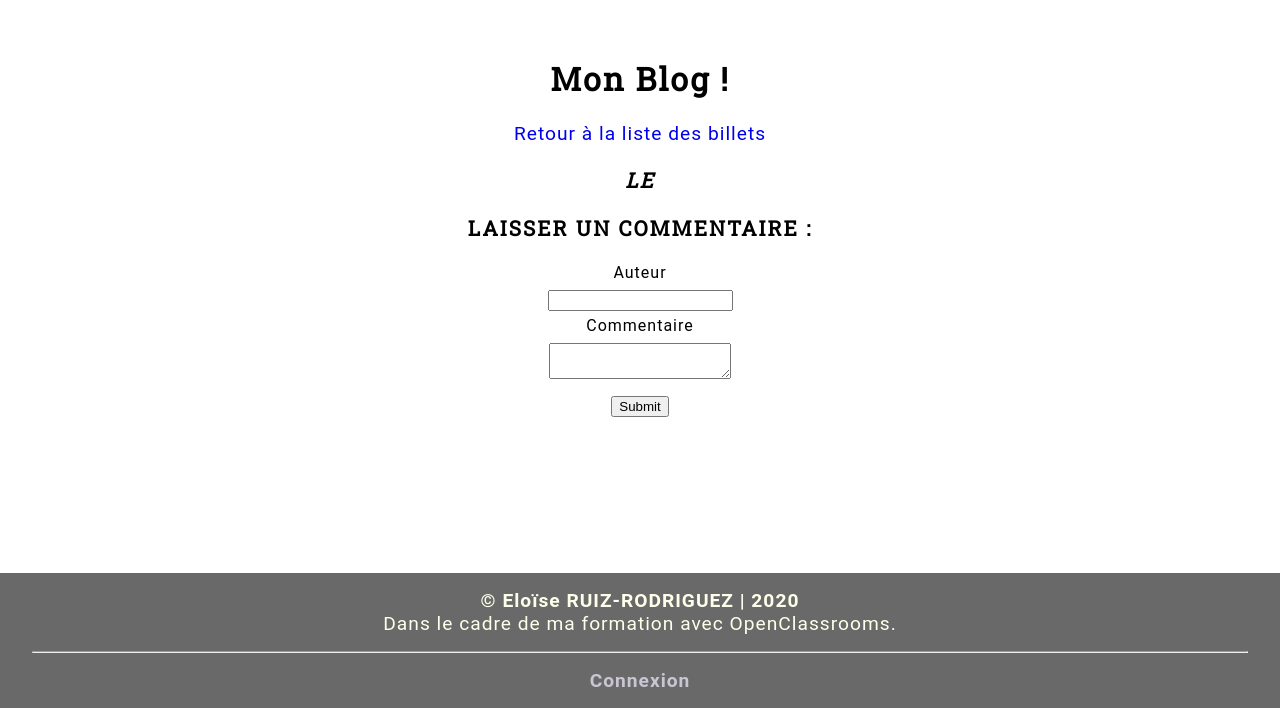
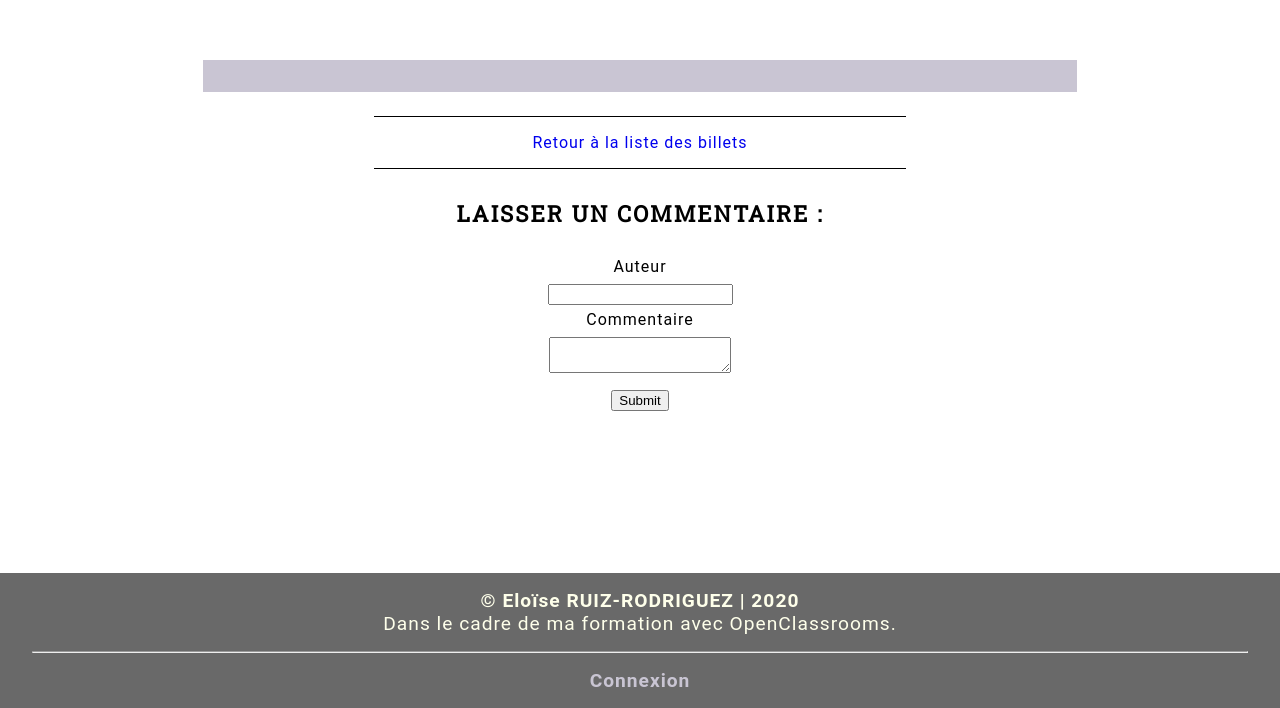
Before and after one commit to Loly-webdev/blog, a PHP site: template View/template/front/article.html.twig in a window 1280 px wide. Shown: the part 92-800 px from the top of the page. Run offline with PHP 8.4, Linux system fonts and the light colour scheme; the template is opened without the code that fills it, so the values that code supplies are empty; some libraries are stand-ins or nearby versions.

Commit message:
correction of comments

```diff
--- a/Config/rootConfig.php
+++ b/Config/rootConfig.php
@@ -3,8 +3,7 @@
 define('PROJECT_CONFIG', PROJECT_ROOT . 'Config' . DS);
 
 define('PROJECT_CONTROLLER', PROJECT_ROOT . 'Controller' . DS);
-//define('PROJECT_CONTROLLER_A', PROJECT_APPLICATION . 'Controller' . DS . 'Admin' . DS);
-//define('PROJECT_CONTROLLER_H', PROJECT_APPLICATION . 'Controller' . DS . 'Home' . DS);
+//define('PROJECT_CONTROLLER_A', PROJECT_CONTROLLER . 'Admin' . DS);
 
 define('PROJECT_CORE', PROJECT_ROOT . 'Core' . DS);
 
@@ -16,5 +15,4 @@ define('PROJECT_VENDOR', PROJECT_ROOT . 'vendor' . DS);
 
 define('PROJECT_VIEW', PROJECT_ROOT . 'View' . DS);
 define('PROJECT_TEMPLATE', PROJECT_VIEW . 'template' . DS);
-define('PROJECT_VIEW_F', PROJECT_TEMPLATE . 'front' . DS);
-define('PROJECT_VIEW_A', PROJECT_TEMPLATE . 'admin' . DS);
+//define('PROJECT_VIEW_A', PROJECT_TEMPLATE . 'admin' . DS);
--- a/Core/AbstractPDO.php
+++ b/Core/AbstractPDO.php
@@ -8,6 +8,7 @@ abstract class AbstractPDO
 
     public abstract static function getHostKey(): string;
 
+    // singleton of PDOConnect object to load once this method
     public static function PDOConnect()
     {
         $driverOptions = [
@@ -18,13 +19,14 @@ abstract class AbstractPDO
 
         $cnxData = HOSTS[static::getHostKey()] ?? null;
 
+        // Check if the data of connexion to database exist, or return an exception
         if (null === $cnxData) {
-            // SI la clef de connexion à la bdd existe pas on leve une exeption
             throw new Exception(
                 "Les informations de connexion à la base de données ne sont pas valide."
             );
         }
 
+        // Get data of connexion
         if (is_null(self::$cnx)) {
             self::$cnx = new PDO(
                 "mysql:host=" . $cnxData['host'] . ";dbname=" . $cnxData['name'],
@@ -33,7 +35,6 @@ abstract class AbstractPDO
                 $driverOptions
             );
         }
-
         return self::$cnx;
     }
 }
--- a/Public/css/style.css
+++ b/Public/css/style.css
@@ -22,13 +22,11 @@ hr {
 }
 
 h1,
-h2, h3{
+h2,
+h3,
+h4 {
     font-family: 'Roboto Slab', sans-serif;
     letter-spacing: 2px;
-}
-
-h2,
-h3 {
     text-transform: uppercase;
 }
 
@@ -37,11 +35,15 @@ h1 {
 }
 
 h2 {
-    font-size: 1.7rem;
+    font-size: 1.8rem;
 }
 
 h3 {
-    font-size: 1.3rem;
+    font-size: 1.6rem;
+}
+
+h4 {
+    font-size: 1.4rem;
 }
 
 p {
@@ -204,11 +206,34 @@ footer a {
 }
 
 /*blog*/
-.news p {
-    background-color: #CCCCCC;
-    margin-top: 0;
-}
-.news {
+.article {
     width: 70%;
     margin: auto;
 }
+
+.article p {
+    background-color: rgb(201, 197, 211);
+    padding: 1rem;
+}
+
+.comment {
+    width: 60%;
+    margin: auto;
+}
+
+.comment p {
+    background-color: rgba(201, 197, 211, 0.6);
+    padding: 1rem;
+}
+
+.link {
+    width: 40%;
+    margin:  1.5rem auto;
+    padding: 1rem;
+    border-top: solid 1px black;
+    border-bottom: solid 1px black;
+}
+
+.form {
+
+}
--- a/Repository/ArticleRepository.php
+++ b/Repository/ArticleRepository.php
@@ -17,7 +17,7 @@ class ArticleRepository extends DefaultAbstractRepository
     }
 
     /**
-     * Add the entry with the id find by the getParams method
+     * Add an article to the database
      * @param $article
      * @return bool
      * @throws Exception
--- a/Repository/DefaultAbstractRepository.php
+++ b/Repository/DefaultAbstractRepository.php
@@ -37,7 +37,6 @@ abstract class DefaultAbstractRepository extends DefaultPDO implements DefaultRe
      * @return mixed
      * @throws Exception
      */
-
     public static function findOne($articleId)
     {
         $req = static::getPDO()->prepare('
--- a/Repository/DefaultRepositoryInterface.php
+++ b/Repository/DefaultRepositoryInterface.php
@@ -2,5 +2,6 @@
 
 interface DefaultRepositoryInterface
 {
+    // Data of Database
     public static function getTableData();
 }
--- a/View/template/base.html.twig
+++ b/View/template/base.html.twig
@@ -1,24 +1,22 @@
 <!DOCTYPE html>
 <html lang="fr">
 <head>
-    {% block head %}
-        {{ include('template/partial/_head.html.twig') }}
-        <title>{% block title %}{% endblock %}</title>
-    {% endblock %}
+    {{ include('template/partial/_head.html.twig') }}
+    <title>{% block title %}{% endblock %}</title>
 </head>
 <body>
 <header>
-    {% block nav %}
-        {{ include('template/partial/_nav.html.twig') }}
-    {% endblock %}
+    {{ include('template/partial/_nav.html.twig') }}
 </header>
 <main>
     {% block content %}{% endblock %}
 </main>
 <footer>
-    {% block footer %}
-        {{ include('template/partial/_footer.html.twig') }}
-    {% endblock %}
+    {{ include('template/partial/_footer.html.twig') }}
+    <hr>
+    <p>
+        <a href="/connexion">Connexion</a>
+    </p>
 </footer>
 </body>
 </html>
--- a/View/template/front/article.html.twig
+++ b/View/template/front/article.html.twig
@@ -3,35 +3,26 @@
     {{ post['title'] }}
 {% endblock %}
 {% block content %}
-    <h1>Mon Blog !</h1>
-    <p><a href="/blog">Retour à la liste des billets</a></p>
-    <div class="news">
-        <h3>
-            {% block postTitle %}
-                {{ article['title'] }}
-            {% endblock %}
-
-            {% block dateTitle %}
-                <em>le {{ article['creation_date'] }}</em>
-            {% endblock %}
-        </h3>
+    <section class="article">
+        <h2>{{ article['title'] }}</h2>
+        <strong>{{ article['creation_date'] }}</strong>
         <p>
-            {% block postContent %}
             {{ article['content'] }}
-            {% endblock %}
         </p>
-    </div>
-    <div>
-        {% block commentContent %}
+    </section>
+    <section class="comment">
         {% for comment in comments %}
-                <p>
             <strong>{{ comment['author'] }}</strong>
-                    le {{ comment['comment_date'] }}
-                </p>
+            <br>
+            <em>{{ comment['comment_date'] }}</em>
             <p>{{ comment['comment'] }}</p>
         {% endfor %}
-            <h3>Laisser un commentaire :</h3>
-            {% block formComments %}
+    </section>
+    <section class="link">
+        <a href="/blog">Retour à la liste des billets</a>
+    </section>
+    <section class="form">
+        <h4>Laisser un commentaire :</h4>
         <form action="{{ comment['post_id'] }}" method="post">
             <div>
                 <label for="author">Auteur</label><br/>
@@ -45,7 +36,5 @@
                 <input type="submit"/>
             </div>
         </form>
+    </section>
 {% endblock %}
-        {% endblock %}
-    </div>
-{% endblock %}
--- a/View/template/partial/_footer.html.twig
+++ b/View/template/partial/_footer.html.twig
@@ -3,8 +3,4 @@
         <strong> © Eloïse RUIZ-RODRIGUEZ | 2020</strong><br>
         Dans le cadre de ma formation avec OpenClassrooms.
     </p>
-    <hr>
-    <p>
-        <a href="/connexion">Connexion</a>
-    </p>
 {% endblock %}
--- a/View/template/partial/_head.html.twig
+++ b/View/template/partial/_head.html.twig
@@ -1,4 +1,3 @@
-{% block head %}
 <meta charset="UTF-8">
 <!-- Favicon -->
 <link href="/Public/images/favicon.png" rel="icon" type="image/png"/>
@@ -11,4 +10,3 @@
 <meta content="Eloïse RUIZ-RODRIGUEZ" name="author">
 <!-- Fonts -->
 <link href="https://fonts.googleapis.com/css?family=Roboto+Slab&display=swap|Roboto|Open+Sans" rel="stylesheet">
-{% endblock %}
--- a/index.php
+++ b/index.php
@@ -1,5 +1,4 @@
 <?php
-
 // Show PHP errors (Delete before prod)
 error_reporting(E_ALL | E_STRICT);
 ini_set('display_errors', 1);
@@ -7,14 +6,12 @@ ini_set('display_errors', 1);
 try {
     define("DS", DIRECTORY_SEPARATOR);
     define('PROJECT_ROOT', dirname(__FILE__) . DS);
-    include_once 'Config/rootConfig.php';
-
+    require_once 'Config/rootConfig.php';
     require_once PROJECT_CORE . 'Dispatcher.php';
 
     (new Dispatcher())->dispatch();
 
 } catch (Throwable $t) {
-
     require_once PROJECT_CONTROLLER . 'ErrorController.php';
     $error = new ErrorController();
     $error->error($t);
```
Also changed, not shown: Controller/ArticleController.php (+3 -4 lines), Core/DefaultAbstractController.php (+22 -7 lines), Core/DefaultControllerInterface.php (+5 -5 lines), Core/Dispatcher.php (+6 -7 lines), Core/Request.php (+4 -6 lines), Core/Router.php (+5 -5 lines), View/template/error.html.twig (+2 -17 lines), View/template/front/blog.html.twig (+10 -22 lines). Lines whose indentation alone changed are shown as unchanged.
